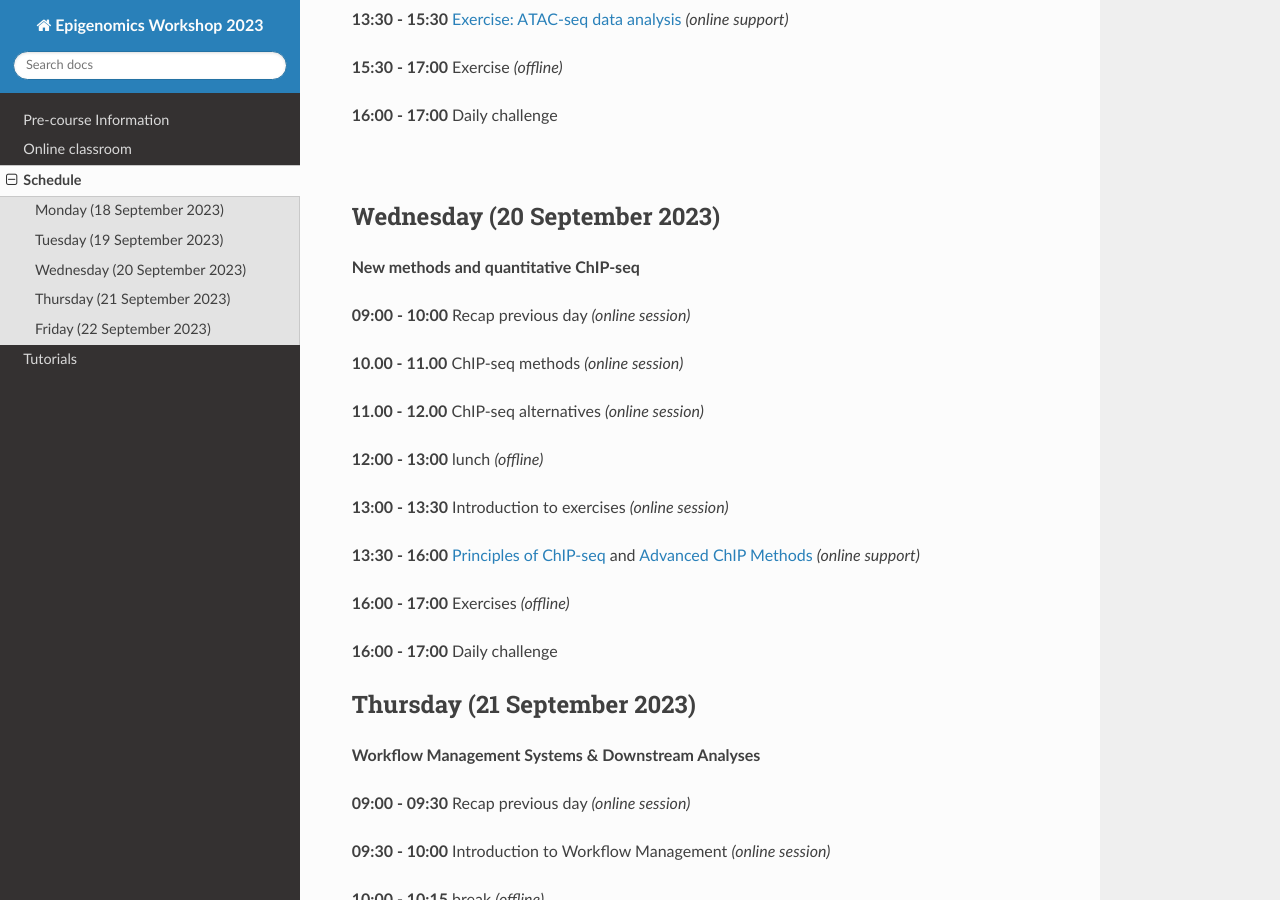
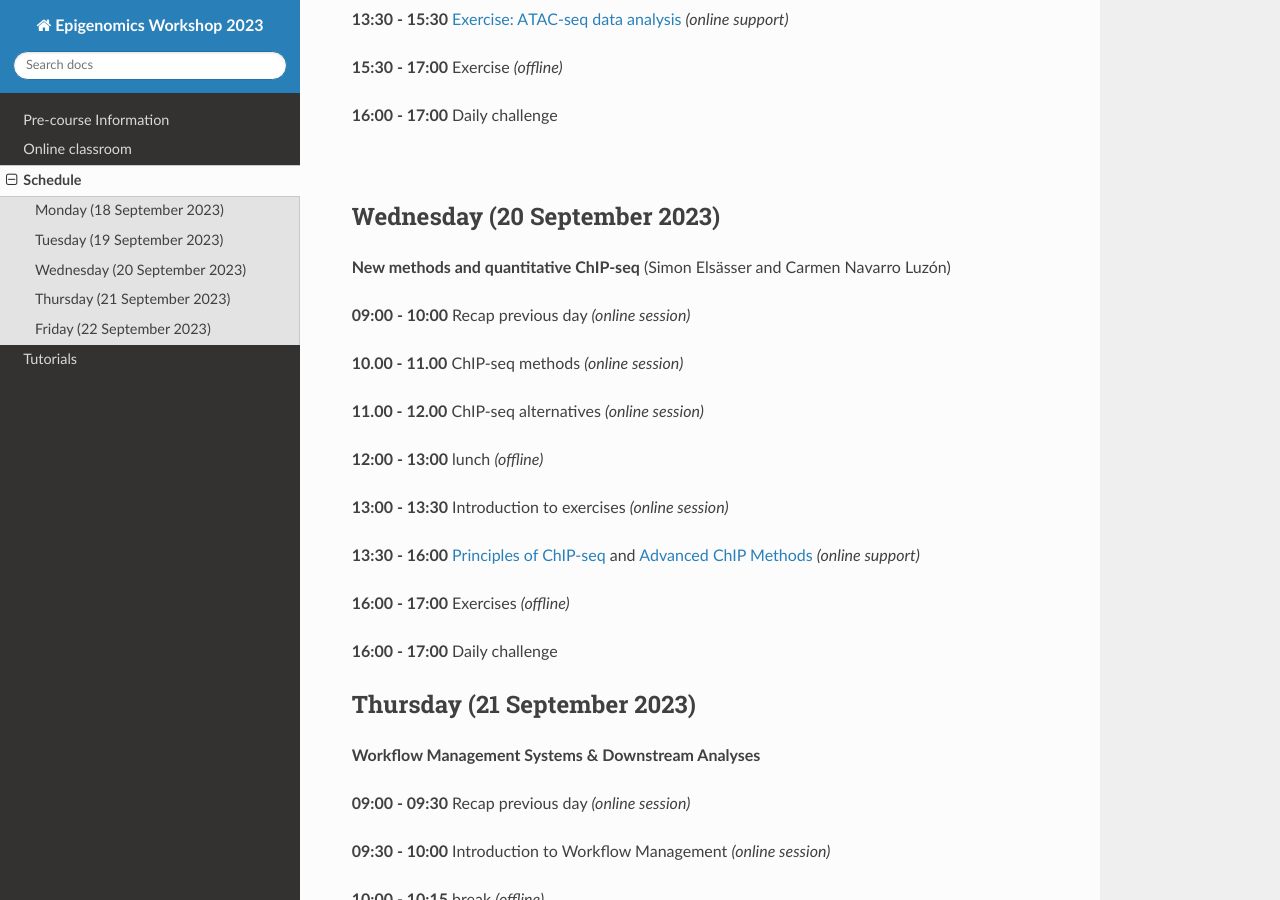
Before and after one commit to NBISweden/workshop-epigenomics-RTDs, a Sphinx documentation site: the page built from docs/content/schedule.rst, in a window 1280 px wide and 900 px high, scrolled down 1320 px. Built offline with Sphinx 7.4.7 and the Read the Docs theme 2.0.0, drawn with Linux system fonts in a browser that asks for light colours.

Commit message:
add changes in schedule

```diff
--- a/docs/content/schedule.rst
+++ b/docs/content/schedule.rst
@@ -74,7 +74,7 @@ and :doc:`ATACseq QC <./tutorials/data-preproc/data-qc-atac>` *(online support)*
 Wednesday (20 September 2023)
 --------------------------------
 
-**New methods and quantitative ChIP-seq**
+**New methods and quantitative ChIP-seq** (Simon Elsässer and Carmen Navarro Luzón)
 
 **09:00 - 10:00** Recap previous day *(online session)*
 
```
